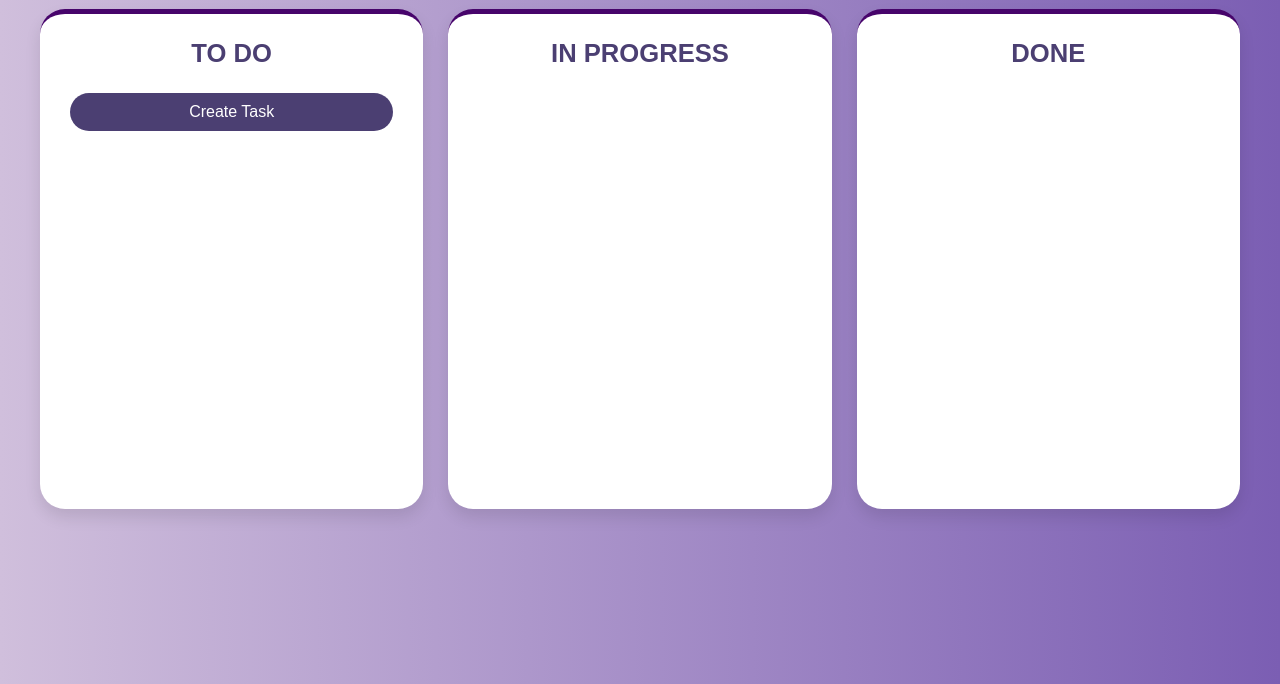
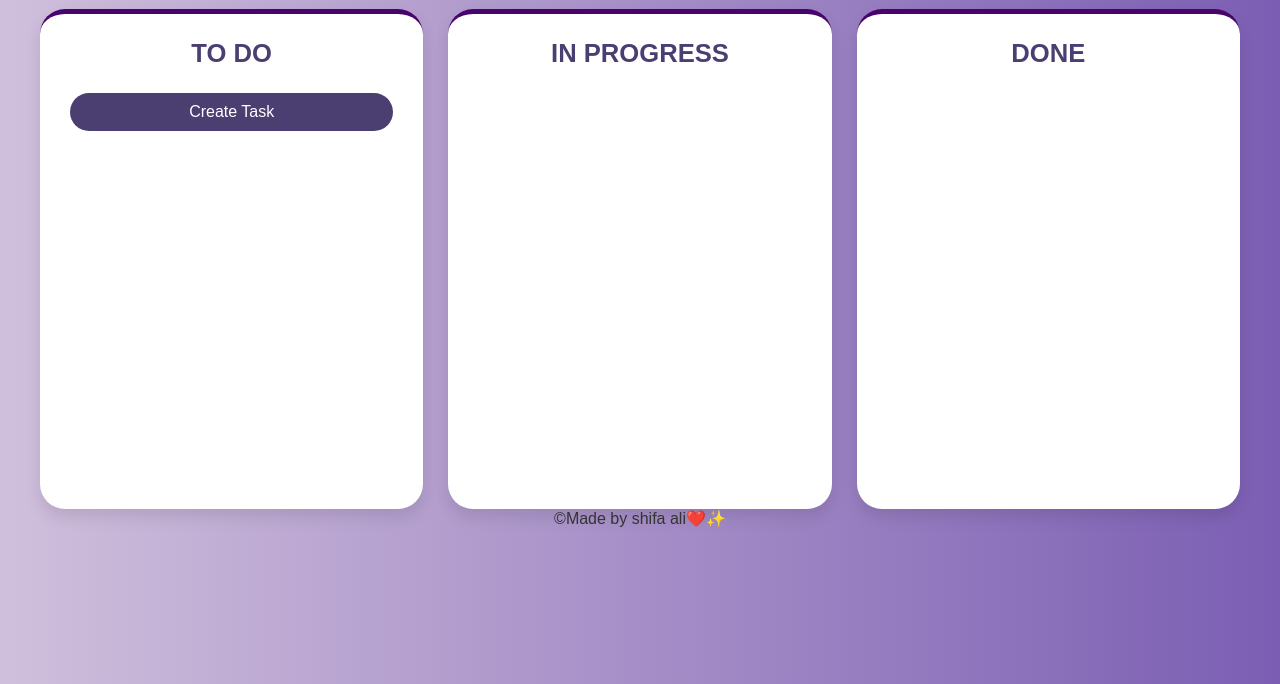
Before and after one commit to shifa-imran-ali/task-management, a plain HTML site: page dashboard.html in a window 1280 px wide. Shown: the part 116-800 px from the top of the page. Drawn offline with Linux system fonts and the light colour scheme; no server answers.

Commit message:
added-footer

```diff
--- a/dashboard.html
+++ b/dashboard.html
@@ -43,6 +43,7 @@
             <button id="close-modal-btn">Close</button>
         </div>
     </div>
+    <footer>&copy;Made by shifa ali❤️✨</footer>
     <script src="./database.js" type="module" defer></script>
     <script src="./auth.js" type="module" defer></script>
 
```
